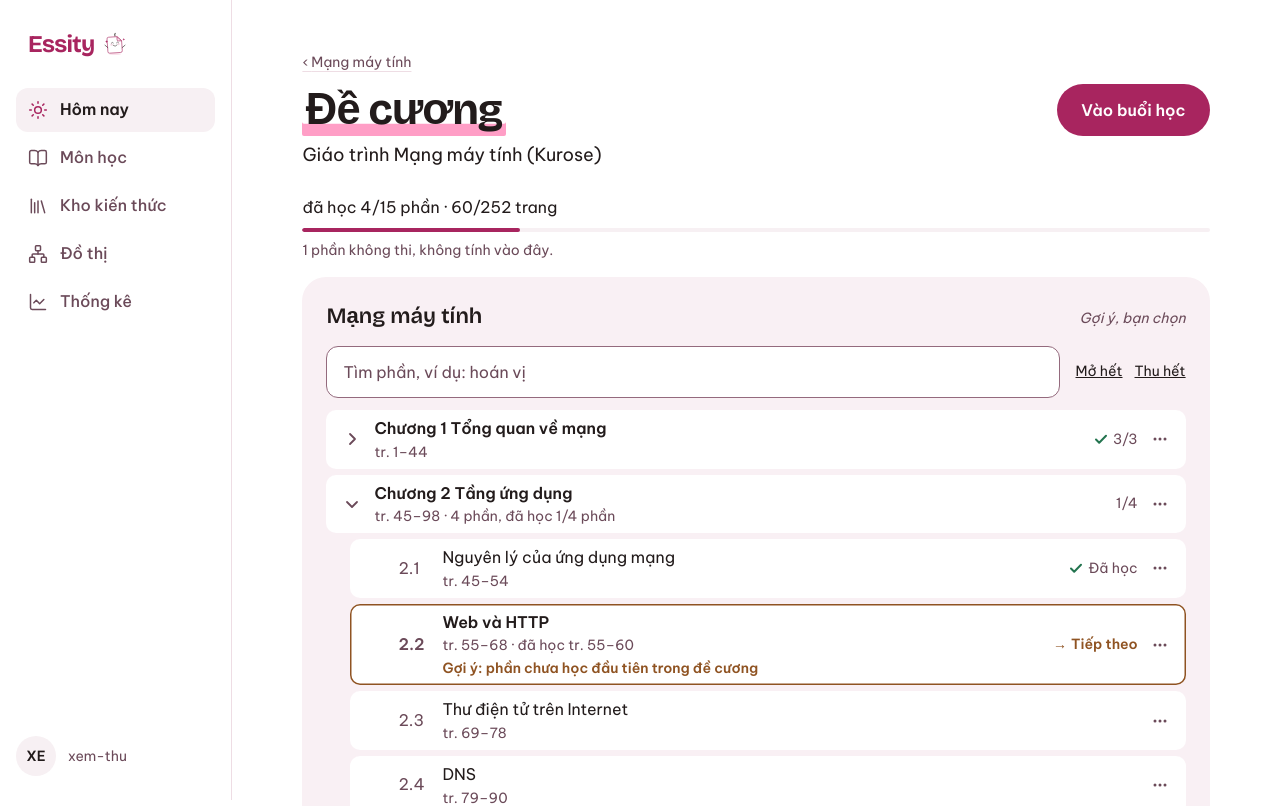
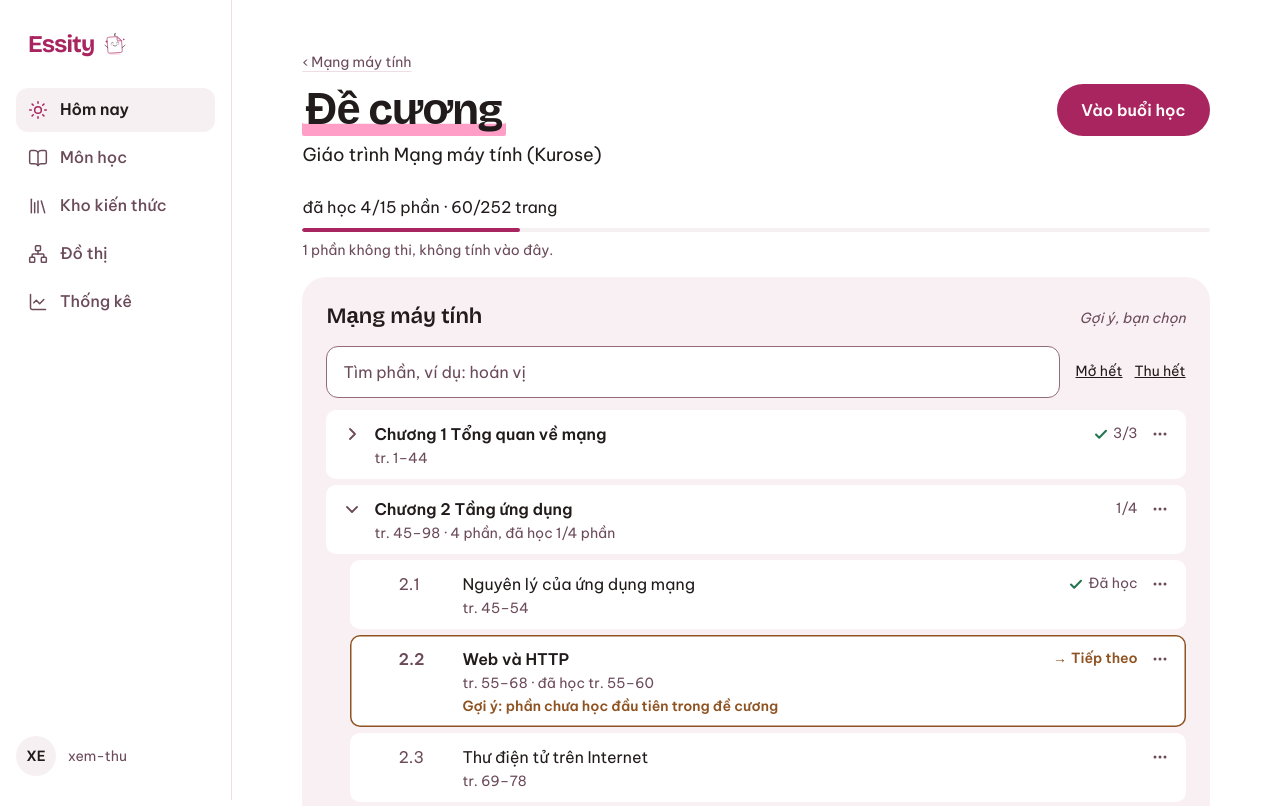
Before and after one commit to Nha-Cong-Dong/Essity, a Next.js app in the folder apps/web/: page /design-preview/syllabus in a window 1280 px wide. Shown: the top 806 px of the page. Built offline with nearby package versions, Linux system fonts and the light colour scheme.

Commit message:
UI-A: syllabus rows align the number to the first line of the name, remove the unused SubjectMark

```diff
--- a/apps/web/components/subject-mark.tsx
+++ /dev/null
@@ -1,16 +0,0 @@
-/**
- * V7 (04/11): in front of a subject's name, a small notebook with a pink spine and the name's
- * first letter, in place of a plain colour block. Decoration (aria-hidden); the name is beside it.
- */
-export function SubjectMark({ name, className = "" }: { name: string; className?: string }) {
-  const letter = Array.from(name.trim())[0]?.toLocaleUpperCase("vi") ?? "?";
-  return (
-    <span
-      aria-hidden="true"
-      data-subject-mark
-      className={`inline-flex size-9 shrink-0 items-center justify-center rounded-control bg-hong-tint font-display text-body font-semibold leading-none text-hong ${className}`}
-    >
-      {letter}
-    </span>
-  );
-}
--- a/apps/web/components/syllabus/syllabus-tree.tsx
+++ b/apps/web/components/syllabus/syllabus-tree.tsx
@@ -557,7 +557,7 @@ export function SyllabusTree({ label, nodes, unit, total, onNodes, say, onEditin
             data-row
             style={{ ["--lvl" as string]: level - 1 }}
             onClick={() => (branch ? fold(node.id, !isOpen) : openPanel(node.id))}
-            className={`${INDENT_M} mb-1.5 flex min-h-12 cursor-pointer items-center gap-2 max-sm:gap-1 rounded-row bg-bg px-3 max-sm:px-2 py-1.5 sm:min-h-11.5 [li:focus-visible>&]:outline-2 [li:focus-visible>&]:outline-offset-2 [li:focus-visible>&]:outline-focus ${isNext ? `${NX_CAM.row} font-semibold` : ""}`}
+            className={`${INDENT_M} mb-1.5 flex min-h-12 cursor-pointer items-start gap-2 max-sm:gap-1 rounded-row bg-bg px-3 max-sm:px-2 py-2.5 sm:min-h-11.5 [li:focus-visible>&]:outline-2 [li:focus-visible>&]:outline-offset-2 [li:focus-visible>&]:outline-focus ${isNext ? `${NX_CAM.row} font-semibold` : ""}`}
           >
             <span className="flex h-7 w-7 shrink-0 items-center justify-center">
               {branch && (
@@ -577,12 +577,12 @@ export function SyllabusTree({ label, nodes, unit, total, onNodes, say, onEditin
               )}
             </span>
             {num && (
-              <span aria-hidden="true" className="w-9 shrink-0 text-body tabular-nums text-ink-soft max-sm:w-8">
+              <span aria-hidden="true" className="w-14 shrink-0 text-body leading-7 tabular-nums text-ink-soft max-sm:w-12">
                 {num}
               </span>
             )}
             <span className="flex min-w-0 flex-1 flex-col">
-              <span id={`ti-${node.id}-t`} data-user className={`wrap-anywhere text-body ${node.excluded ? "text-ink-soft" : ""} ${branch ? "font-semibold" : ""}`}>
+              <span id={`ti-${node.id}-t`} data-user className={`wrap-anywhere text-body leading-7 ${node.excluded ? "text-ink-soft" : ""} ${branch ? "font-semibold" : ""}`}>
                 {num && <span className="sr-only">{num} </span>}
                 {name}
               </span>
@@ -598,7 +598,7 @@ export function SyllabusTree({ label, nodes, unit, total, onNodes, say, onEditin
               {isNext && why && <span className={`mt-0.5 text-meta ${NX_CAM.text}`}>{why}</span>}
             </span>
             <span
-              className={`flex shrink-0 items-center gap-1 whitespace-nowrap text-meta ${isNext ? `${NX_CAM.text} max-sm:hidden` : "text-ink-soft"}`}
+              className={`flex h-7 shrink-0 items-center gap-1 whitespace-nowrap text-meta ${isNext ? `${NX_CAM.text} max-sm:hidden` : "text-ink-soft"}`}
               data-state-cell
             >
               {isNext ? (
```
